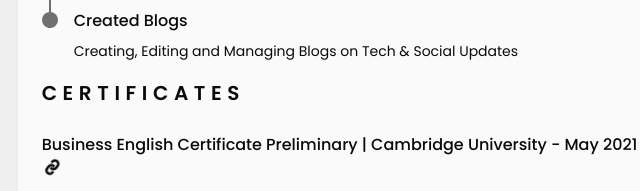
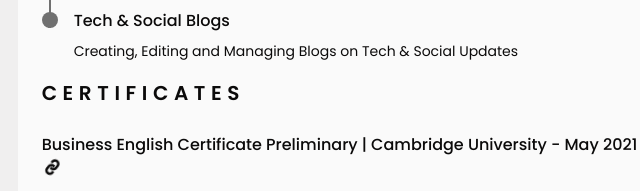
Before and after one commit to subbash-dj/Subbash_Portfolio, a plain HTML site: page index.html in a window 1280 px wide. Shown: the part 221-412 px from the top of the page, 461-1101 px from the left. Drawn offline with nearby package versions, Linux system fonts and the light colour scheme.

Commit message:
Update index.html

```diff
--- a/index.html
+++ b/index.html
@@ -250,7 +250,7 @@
                                 </div>
 
                                 <div class="experience__data bd-grid">
-                                    <h3 class="experience__title">Created Blogs</h3>
+                                    <h3 class="experience__title">Tech & Social Blogs</h3>
                                     <span class="experience__company">Creating, Editing and Managing Blogs on Tech & Social Updates </span>
 
                                 </div>
```
